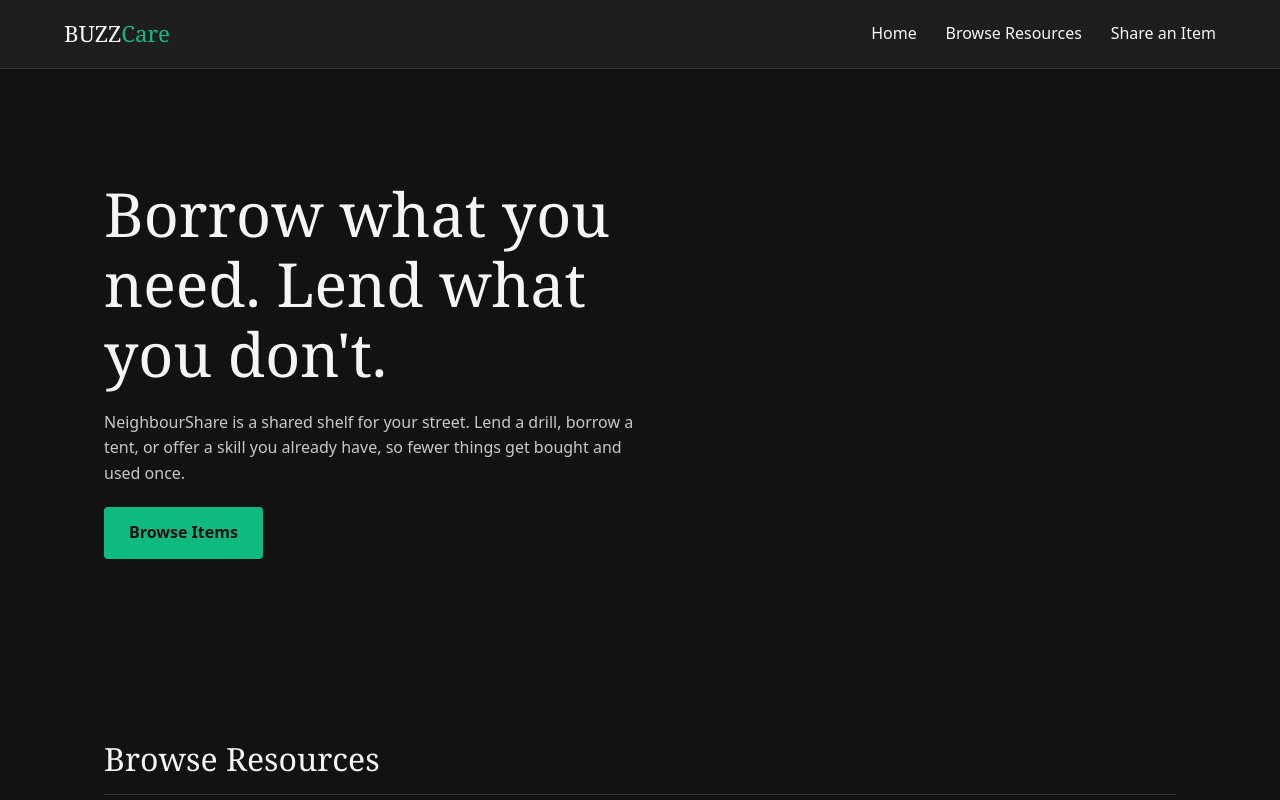
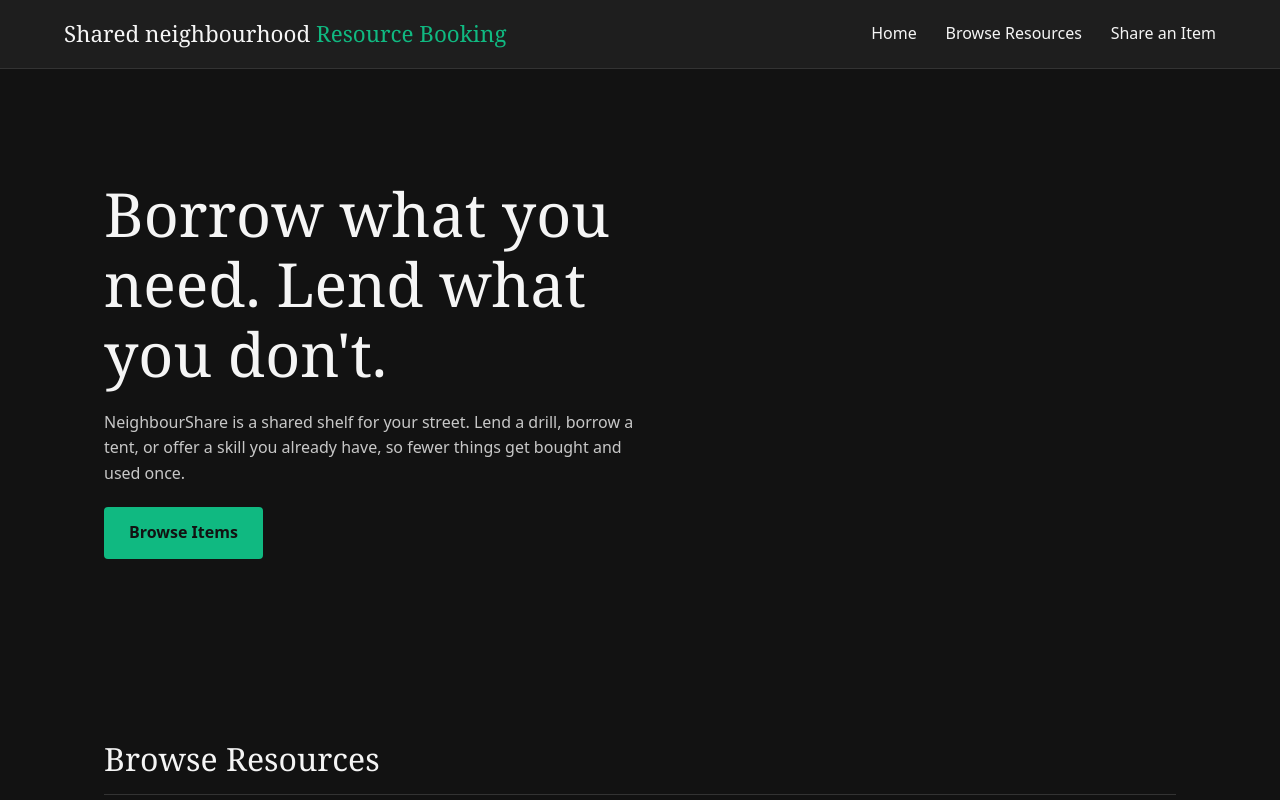
Before and after one commit to Notjatin925/BUZZ-CARE-shared-neighborhood-resource-booking-, a plain HTML site: page index.html in a window 1280 px wide. Shown: the top 800 px of the page. Drawn offline with Linux system fonts and the light colour scheme.

Commit message:
Add files via upload

```diff
--- a/index.html
+++ b/index.html
@@ -15,7 +15,7 @@
   <!-- ===== STICKY NAVIGATION BAR ===== -->
   <!-- <header> is the semantic tag for the top of the page -->
   <header class="navbar">
-    <a href="#home" class="logo">BUZZ<span>Care</span></a>
+    <a href="#home" class="logo">Shared neighbourhood <span>Resource Booking</span></a>
 
     <!-- Hamburger button: only shows on small screens (see style.css) -->
     <button class="menu-toggle" id="menuToggle" aria-label="Open menu" aria-expanded="false">
```
